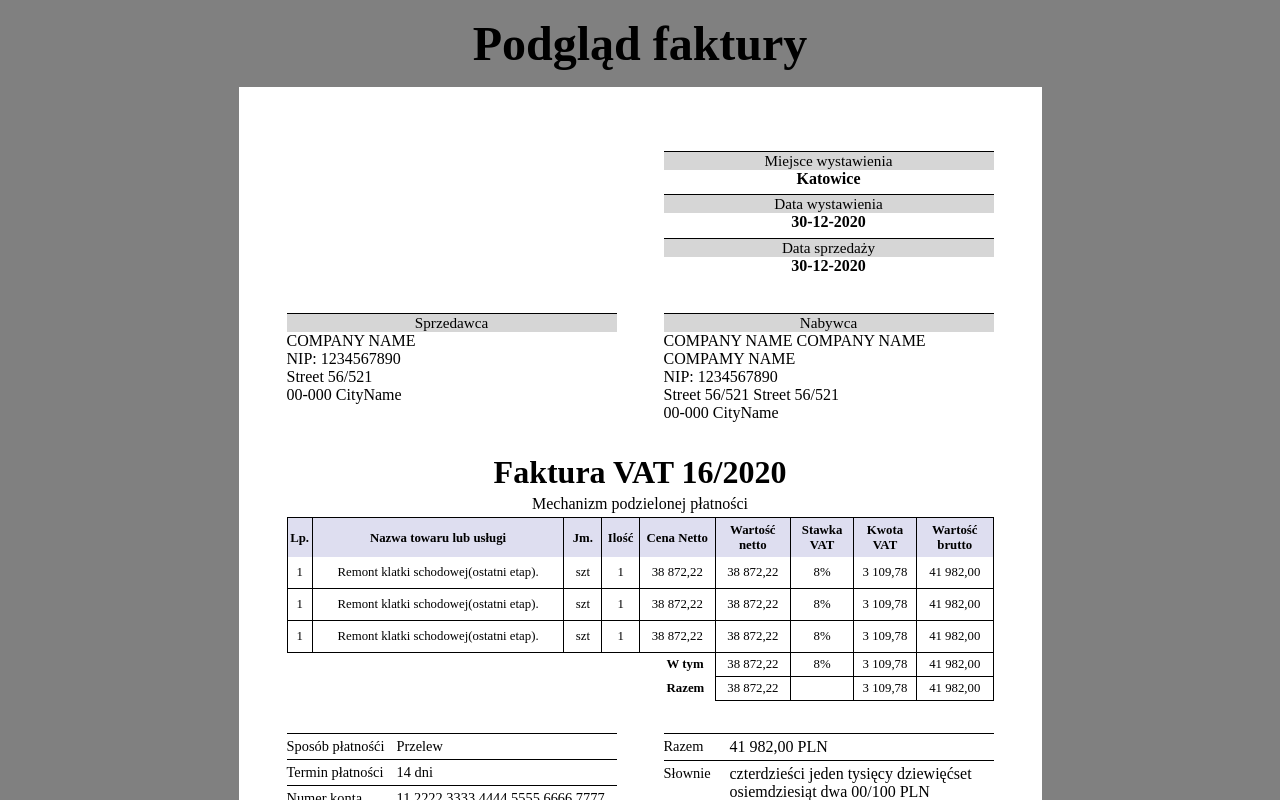
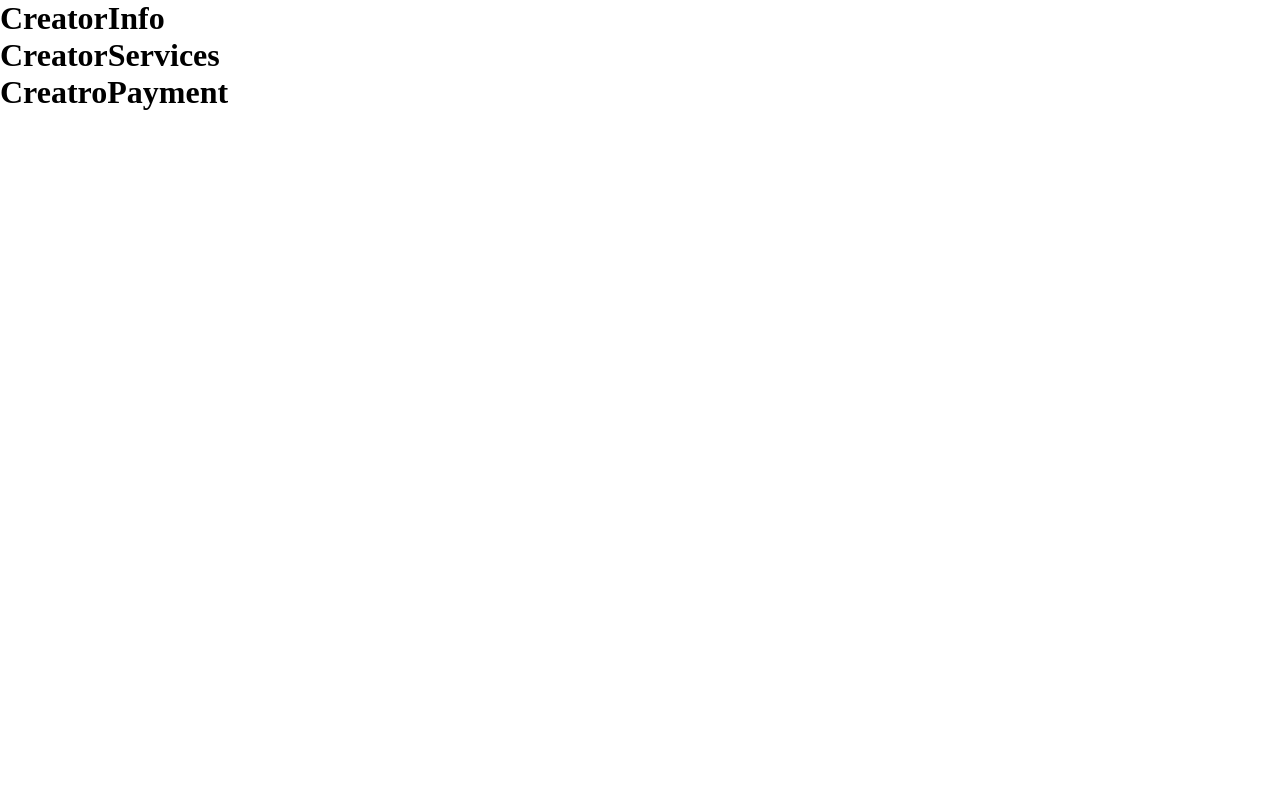
Before and after one commit to kowalczyk-mateusz/invoice-generator, a React (Create React App) app: page / in a window 1280 px wide. Shown: the top 800 px of the page. Built offline with nearby package versions, Linux system fonts and the light colour scheme.

Commit message:
Creating CreatorComponent

```diff
--- a/src/App.js
+++ b/src/App.js
@@ -1,9 +1,11 @@
 import React from 'react';
 import Inspector from './Components/Inspector/Inspector';
+import Creator from './Components/Creator/Creator'
 function App() {
   return (
     <div className="App">
-      <Inspector />
+      {/* <Inspector /> */}
+      <Creator />
     </div>
   );
 }
--- a/src/Assets/BackgroundHeadline.js
+++ b/src/Assets/BackgroundHeadline.js
@@ -1,9 +1,9 @@
 import React from 'react';
 import styled from 'styled-components';
 
-const BackgroundHeadline = ({text}) => {
+const BackgroundHeadline = ({text, bold}) => {
     return (
-        <StyledHeadline>
+        <StyledHeadline bold={bold}>
             {text}
         </StyledHeadline>
     );
@@ -12,7 +12,7 @@ const StyledHeadline = styled.div`
 width: 100%;
 border-top: 1px solid black;
 background-color: #d6d6d6;
-font-weight: 400;
+font-weight: ${(props)=> props.bold ? '600' : '400'};
 font-size: 0.95rem;
 text-align: center;
 
--- /dev/null
+++ b/src/Components/Creator/Creator-components/CreatorInfo.js
@@ -0,0 +1,9 @@
+import React from 'react';
+import styled from 'styled-components';
+const CreatorInfo = () => {
+    return (
+        <h1>CreatorInfo</h1>
+    );
+}
+
+export default CreatorInfo;
--- /dev/null
+++ b/src/Components/Creator/Creator-components/CreatorPayment.js
@@ -0,0 +1,9 @@
+import React from 'react';
+import styled from 'styled-components';
+const CreatorPayment = () => {
+    return (
+        <h1>CreatroPayment</h1>
+    );
+}
+
+export default CreatorPayment;
--- /dev/null
+++ b/src/Components/Creator/Creator-components/CreatorServices.js
@@ -0,0 +1,9 @@
+import React from 'react';
+import styled from 'styled-components';
+const CreatorServices = () => {
+    return (
+        <h1>CreatorServices</h1>
+    );
+}
+
+export default CreatorServices;
--- /dev/null
+++ b/src/Components/Creator/Creator.js
@@ -0,0 +1,25 @@
+import React from 'react';
+import styled from 'styled-components';
+import CreatorInfo from './Creator-components/CreatorInfo'
+import CreatorServices from './Creator-components/CreatorServices'
+import CreatorPayment from './Creator-components/CreatorPayment'
+const Creator = () => {
+    return (
+        <StyledCreator>
+            <CreatorInfo>
+
+            </CreatorInfo>
+            <CreatorServices>
+
+            </CreatorServices>
+            <CreatorPayment>
+
+            </CreatorPayment>
+        </StyledCreator>
+    );
+}
+
+const StyledCreator = styled.div`
+
+`
+export default Creator;
--- a/src/Components/Inspector/Inspector-components/SellerBuyer.js
+++ b/src/Components/Inspector/Inspector-components/SellerBuyer.js
@@ -1,11 +1,12 @@
 import styled from 'styled-components';
-import React from 'react';
+import React, {useState} from 'react';
 import BackgroundHeadline from '../../../Assets/BackgroundHeadline'
 const SellerBuyer = () => {
+    const [bold, setBold] = useState(true);
     return (
         <StyledSellerBuyer>
             <Seller>
-                <BackgroundHeadline text="Sprzedawca"/>
+                <BackgroundHeadline bold={bold} text="Sprzedawca"/>
                 <SellerInfo>
                     <Company>
                         COMPANY NAME
@@ -22,7 +23,7 @@ const SellerBuyer = () => {
                 </SellerInfo>
             </Seller>
             <Buyer>
-                <BackgroundHeadline text="Nabywca"/>
+                <BackgroundHeadline bold={bold} text="Nabywca"/>
                 <BuyerInfo>
                     <Company>
                         COMPANY NAME COMPANY NAME COMPAMY NAME
--- a/src/Components/Inspector/Inspector-components/Styles/InvoiceServiceStyles.js
+++ b/src/Components/Inspector/Inspector-components/Styles/InvoiceServiceStyles.js
@@ -11,7 +11,7 @@ font-weight: bold;
 `
 export const SplitPayment = styled.div`
 text-align: center;
-padding: 0.25rem;
+padding: 0.25rem 0rem 0.75rem 0rem;
 `
 export const Services = styled.div`
 
@@ -91,7 +91,7 @@ padding-left: 20rem;
 export const OutcomeHeadline = styled.div`
 font-weight: bold;
 width: 3rem;
-padding: 0.25rem 0rem
+padding: 0.25rem 0rem;
 `
 export const OutcomeValues = styled.div`
 border-bottom: 1px solid black;
```
